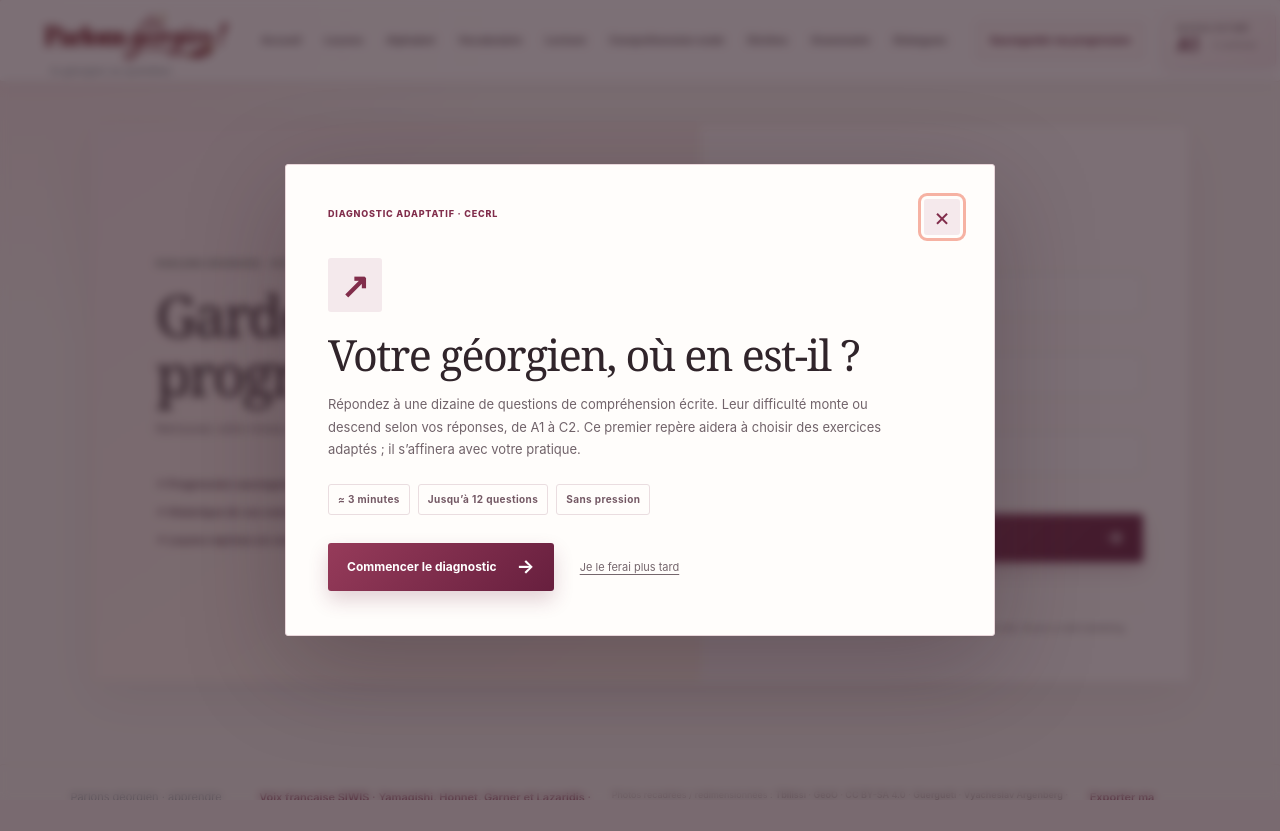
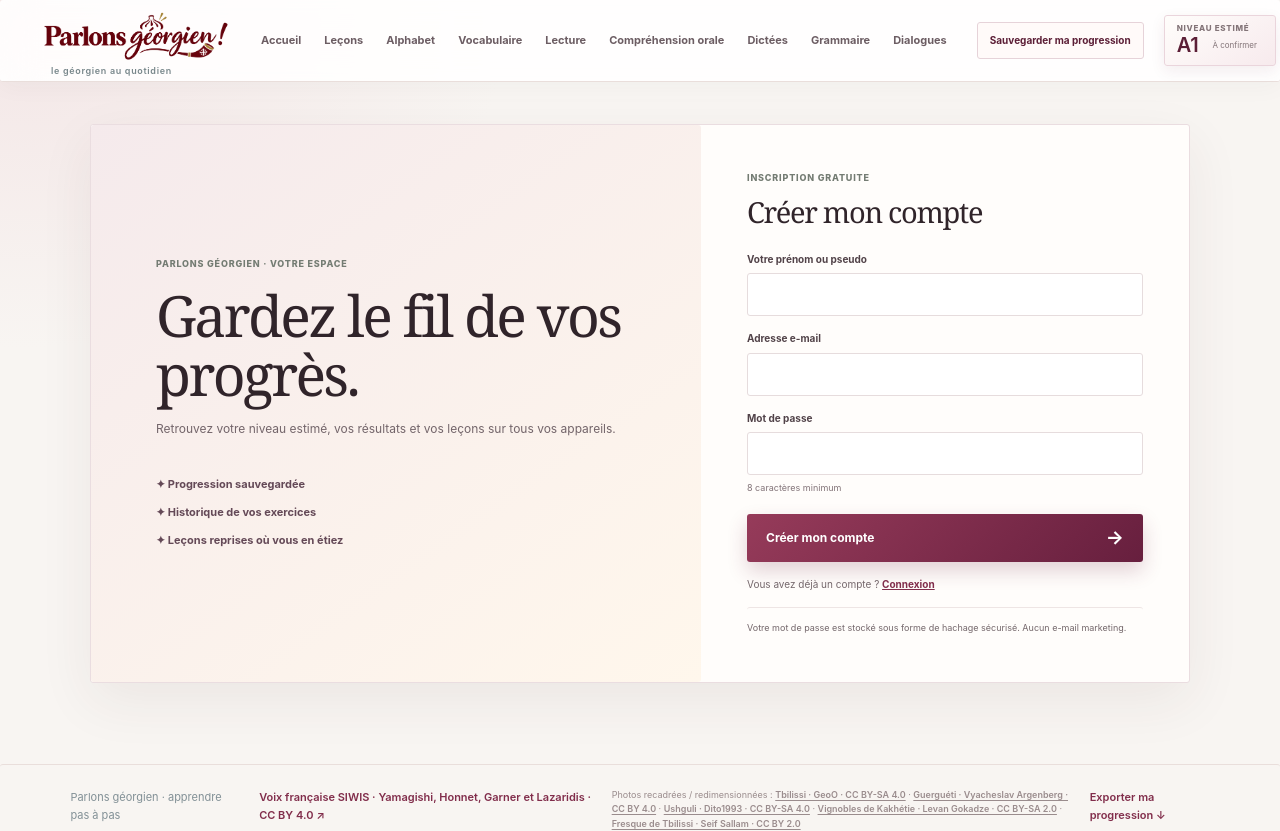
Before and after one commit to apachot/parlons-georgien, a Flask app: page /register in a window 1280 px wide. Shown: the top 831 px of the page. Before the commit the page ends 800 px from the top, so only its background shows below. Run offline with Flask 3, Linux system fonts and the light colour scheme.

Commit message:
Turn placement onboarding into optional level test

```diff
--- a/app/static/account-sync.js
+++ b/app/static/account-sync.js
@@ -69,16 +69,16 @@
         const levels = localIsNewer
           ? {...(profile.levels || {}), ...(localProfile.levels || {})}
           : {...(localProfile.levels || {}), ...(profile.levels || {})};
-        const remoteOnboarding = profile.onboarding || {};
-        const localOnboarding = localProfile.onboarding || {};
-        const onboarding = remoteOnboarding.completedAt ? remoteOnboarding
-          : localOnboarding.completedAt ? localOnboarding
-          : (String(localOnboarding.updatedAt || '') > String(remoteOnboarding.updatedAt || '') ? localOnboarding : remoteOnboarding);
+        const remoteTest = profile.placementTest || profile.onboarding || {};
+        const localTest = localProfile.placementTest || localProfile.onboarding || {};
+        const placementTest = String(localTest.updatedAt || '') > String(remoteTest.updatedAt || '') ? localTest : remoteTest;
         profile = {...(localIsNewer ? profile : localProfile), ...profile,
           ratings, levels, history,
           overallLevel: (localIsNewer ? localProfile.overallLevel : profile.overallLevel) || localProfile.overallLevel || profile.overallLevel || null,
-          onboarding};
+          placementTest};
       }
+      profile.placementTest = profile.placementTest || profile.onboarding || {};
+      delete profile.onboarding;
       profile.accountOwner = String(userId);
       try { localStorage.setItem(PROFILE_KEY, JSON.stringify(profile)); } catch (_) {}
       const browserData = {...(remote.browser_data || {}), ...(mayImportLocal ? localStorageData : {})};
--- a/app/static/learning-profile.js
+++ b/app/static/learning-profile.js
@@ -5,7 +5,7 @@
   const SKILL_NAMES = {
     alphabet: 'Alphabet', vocabulary: 'Vocabulaire', reading: 'Lecture',
     comprehension: 'Compréhension orale', dictation: 'Dictées',
-    grammar: 'Grammaire', dialogues: 'Dialogues', mixed: 'Révisions', placement: 'Test de positionnement'
+    grammar: 'Grammaire', dialogues: 'Dialogues', mixed: 'Révisions', placement: 'Testez votre géorgien'
   };
   const levelFromRating = rating => {
     if (rating < 900) return 'A1';
@@ -30,10 +30,11 @@
   const readProfile = () => {
     try {
       const data = JSON.parse(localStorage.getItem(STORAGE_KEY) || '{}');
+      const placementTest = data.placementTest || data.onboarding || {};
       return {ratings: data.ratings || {}, history: Array.isArray(data.history) ? data.history : [],
         levels: data.levels || {}, overallLevel: data.overallLevel || null, pending: data.pending || {},
-        onboarding: data.onboarding || {completedAt: null, dismissedAt: null}, accountOwner: data.accountOwner || null};
-    } catch (_) { return {ratings: {}, history: [], levels: {}, overallLevel: null, pending: {}, onboarding: {completedAt: null, dismissedAt: null}, accountOwner: null}; }
+        placementTest, accountOwner: data.accountOwner || null};
+    } catch (_) { return {ratings: {}, history: [], levels: {}, overallLevel: null, pending: {}, placementTest: {}, accountOwner: null}; }
   };
   let profile = readProfile();
   const activeQuestion = {};
@@ -65,7 +66,7 @@
     const personal = window.getEstimatedCefr(skill);
     return LEVELS[Math.max(LEVELS.indexOf(overall), LEVELS.indexOf(personal))];
   };
-  window.recordPlacementAssessment = responses => {
+  window.recordPlacementTest = responses => {
     if (!Array.isArray(responses) || !responses.length) return overallLevel();
     const placement = profile.ratings.placement || {value: profile.history.length ? overallRating() : 1000, count: 0, correct: 0};
     responses.forEach(item => {
@@ -78,22 +79,18 @@
       placement.correct += score;
       profile.levels.placement = hysteresisLevel(placement.value, profile.levels.placement || levelFromRating(placement.value));
       profile.history.push({at: item.at || new Date().toISOString(), skill: 'placement', level, correct: item.correct,
-        score, attempts: 1, wrong: item.correct ? 0 : 1, rating: placement.value, source: 'onboarding'});
+        score, attempts: 1, wrong: item.correct ? 0 : 1, rating: placement.value, source: 'placement-test'});
     });
     profile.ratings.placement = placement;
     profile.overallLevel = hysteresisLevel(overallRating(), profile.overallLevel || levelFromRating(overallRating()));
-    profile.onboarding = {completedAt: new Date().toISOString(), dismissedAt: profile.onboarding?.dismissedAt || null,
+    profile.placementTest = {completedAt: new Date().toISOString(),
       questionCount: responses.length, correct: responses.filter(item => item.correct).length, draft: null};
     if (profile.history.length > 5000) profile.history.splice(0, profile.history.length - 5000);
     saveProfile();
     return overallLevel();
   };
-  window.dismissPlacementWelcome = () => {
-    profile.onboarding = {...(profile.onboarding || {}), dismissedAt: new Date().toISOString(), dismissedVersion: 2};
-    saveProfile();
-  };
   window.savePlacementDraft = draft => {
-    profile.onboarding = {...(profile.onboarding || {}), draft: draft || null,
+    profile.placementTest = {...(profile.placementTest || {}), draft: draft || null,
       updatedAt: new Date().toISOString()};
     saveProfile();
   };
@@ -259,7 +256,7 @@
     dialog?.addEventListener('click', event => { if (event.target === dialog) dialog.close(); });
     document.querySelector('#open-placement')?.addEventListener('click', () => {
       dialog?.close();
-      if (window.openPlacementDiagnostic) window.openPlacementDiagnostic();
+      if (window.openPlacementTest) window.openPlacementTest();
       else document.querySelector('#placement-dialog')?.showModal();
     });
   });
--- a/app/static/placement.js
+++ b/app/static/placement.js
@@ -11,7 +11,10 @@
   const show = selector => $(selector).classList.remove('hidden');
   const hide = selector => $(selector).classList.add('hidden');
   const readDraft = () => {
-    try { return JSON.parse(localStorage.getItem(PROFILE_KEY) || '{}').onboarding?.draft || null; }
+    try {
+      const profile = JSON.parse(localStorage.getItem(PROFILE_KEY) || '{}');
+      return profile.placementTest?.draft || profile.onboarding?.draft || null;
+    }
     catch (_) { return null; }
   };
   const saveDraft = () => {
@@ -70,7 +73,7 @@
     show('#placement-next');
   };
   const start = () => {
-    state = {level: 'A2', index: 0, streak: 0, responses: [], used: new Set(), item: null, locked: false,
+    state = {level: 'A1', index: 0, streak: 0, responses: [], used: new Set(), item: null, locked: false,
       startedAt: new Date().toISOString()};
     beginScreen();
     saveDraft();
@@ -153,14 +156,15 @@
     hide('#placement-quiz');
     show('#placement-result');
     const correct = state.responses.filter(item => item.correct).length;
-    const level = window.recordPlacementAssessment(state.responses);
+    const level = window.recordPlacementTest(state.responses);
     $('#placement-progress-fill').style.width = '100%';
-    $('#placement-result-title').textContent = `Votre niveau de départ : ${level}`;
-    $('#placement-result-copy').textContent = 'Cette estimation est un premier repère, construit à partir de vos réponses. Elle évoluera au fil de vos exercices et de vos réussites.';
-    $('#placement-result-stats').innerHTML = `<div><b>${correct}/${state.responses.length}</b><span>bonnes réponses</span></div><div><b>${state.responses[0]?.level || 'A2'} → ${state.responses.at(-1)?.level || 'A2'}</b><span>difficulté explorée</span></div>`;
+    $('#placement-result-title').textContent = `Votre niveau estimé : ${level}`;
+    $('#placement-result-copy').textContent = 'Cette estimation se base sur vos réponses au test. Elle pourra évoluer à mesure que vous pratiquerez.';
+    $('#placement-result-stats').innerHTML = `<div><b>${correct}/${state.responses.length}</b><span>bonnes réponses</span></div><div><b>${state.responses[0]?.level || 'A1'} → ${state.responses.at(-1)?.level || 'A1'}</b><span>difficulté explorée</span></div>`;
   };
 
-  window.openPlacementDiagnostic = () => {
+  window.openPlacementTest = async () => {
+    await window.accountSyncReady;
     const draft = readDraft();
     if (!restore(draft)) {
       state = null;
@@ -172,10 +176,6 @@
   };
 
   $('#placement-start')?.addEventListener('click', start);
-  $('#placement-later')?.addEventListener('click', () => {
-    window.dismissPlacementWelcome?.();
-    dialog.close();
-  });
   $('.placement-close')?.addEventListener('click', () => dialog.close());
   $('#placement-finish')?.addEventListener('click', () => dialog.close());
   dialog.addEventListener('click', event => { if (event.target === dialog) dialog.close(); });
@@ -189,13 +189,6 @@
   });
   document.addEventListener('DOMContentLoaded', async () => {
     await window.accountSyncReady;
-    try {
-      const profile = JSON.parse(localStorage.getItem(PROFILE_KEY) || '{}');
-      if (!profile.onboarding?.completedAt && restore(profile.onboarding?.draft)) {
-        dialog.showModal();
-      } else if (!profile.onboarding?.completedAt && profile.onboarding?.dismissedVersion !== 2) {
-        dialog.showModal();
-      }
-    } catch (_) { /* The assessment remains available from the level profile. */ }
+    if (restore(readDraft())) dialog.showModal();
   });
 })();
--- a/app/templates/base.html
+++ b/app/templates/base.html
@@ -7,7 +7,7 @@
   <link rel="icon" type="image/png" href="{{ url_for('static', filename='parlons-georgien-logo.png') }}">
   <link rel="stylesheet" href="{{ url_for('static', filename='style.css') }}?v=modern-v1">
   <link rel="stylesheet" href="{{ url_for('static', filename='modern.css') }}?v=4">
-  <link rel="stylesheet" href="{{ url_for('static', filename='theme.css') }}?v=placement-resume-v2">
+  <link rel="stylesheet" href="{{ url_for('static', filename='theme.css') }}?v=placement-test-v1">
   <link rel="stylesheet" href="{{ url_for('static', filename='wow.css') }}?v=8">
   {% block page_styles %}{% endblock %}
 </head>
@@ -29,22 +29,22 @@
   <div class="progress-summary" id="progress-summary"></div>
   <section class="progress-chart-section"><div class="progress-section-title"><b>Évolution du niveau estimé</b><span>par question</span></div><div id="progress-chart" class="progress-chart"></div></section>
   <section class="progress-skills-section"><div class="progress-section-title"><b>Par compétence</b><span id="progress-period"></span></div><div id="progress-skills"></div></section>
-  <div class="progress-dialog-actions"><button class="button secondary" id="open-placement" type="button">Évaluer mon niveau</button></div>
+  <div class="progress-dialog-actions"><button class="button secondary" id="open-placement" type="button">Testez votre géorgien</button></div>
   <div class="progress-history" id="progress-history"></div>
 </dialog>
 <dialog class="placement-dialog" id="placement-dialog" aria-labelledby="placement-title">
-  <div class="placement-head"><div><span class="exercise-level-kicker">Diagnostic adaptatif · CECRL</span><button class="progress-close placement-close" type="button" aria-label="Fermer">×</button></div></div>
+  <div class="placement-head"><div><span class="exercise-level-kicker">Test adaptatif · CECRL</span><button class="progress-close placement-close" type="button" aria-label="Fermer">×</button></div></div>
   <section id="placement-intro" class="placement-intro">
     <div class="placement-mark" aria-hidden="true">↗</div>
-    <h2 id="placement-title">Votre géorgien, où en est-il ?</h2>
-    <p>Répondez à une dizaine de questions de compréhension écrite. Leur difficulté monte ou descend selon vos réponses, de A1 à C2. Ce premier repère aidera à choisir des exercices adaptés ; il s’affinera avec votre pratique.</p>
-    <div class="placement-meta"><span>≈ 3 minutes</span><span>Jusqu’à 12 questions</span><span>Sans pression</span></div>
-    <div class="placement-actions"><button class="button primary" id="placement-start" type="button">Commencer le diagnostic <span>→</span></button><button class="placement-later" id="placement-later" type="button">Je le ferai plus tard</button></div>
+    <h2 id="placement-title">Testez votre géorgien !</h2>
+    <p>Quelques questions courtes pour découvrir ce que vous savez déjà. Le test commence doucement et s’adapte à vos réponses. Vous pouvez choisir « Je ne sais pas » ou arrêter à tout moment.</p>
+    <div class="placement-meta"><span>≈ 3 minutes</span><span>Jusqu’à 12 questions</span><span>À votre rythme</span></div>
+    <div class="placement-actions"><button class="button primary" id="placement-start" type="button">Lancer le test <span>→</span></button></div>
   </section>
   <section id="placement-quiz" class="placement-quiz hidden" aria-live="polite">
-    <div class="placement-progress-line"><span id="placement-count">Question 1</span><span class="placement-level-tag" id="placement-level">A2</span></div>
+    <div class="placement-progress-line"><span id="placement-count">Question 1</span><span class="placement-level-tag" id="placement-level">A1</span></div>
     <div class="placement-progress"><i id="placement-progress-fill"></i></div>
-    <p class="placement-instruction">Lisez ce passage en géorgien, puis choisissez la bonne réponse.</p>
+    <p class="placement-instruction">Lisez ce passage en géorgien, puis choisissez une réponse. Vous pouvez aussi passer.</p>
     <blockquote class="placement-text ka" lang="ka" id="placement-text"></blockquote>
     <h3 id="placement-question"></h3>
     <div id="placement-options" class="placement-options"></div>
@@ -61,7 +61,7 @@
 </dialog>
 <script src="{{ url_for('static', filename='app.js') }}?v=modern-v1" defer></script>
 <script src="{{ url_for('static', filename='learning-profile.js') }}?v=account-v1" defer></script>
-<script src="{{ url_for('static', filename='placement.js') }}?v=placement-resume-v3" defer></script>
+<script src="{{ url_for('static', filename='placement.js') }}?v=placement-test-v1" defer></script>
 <script src="{{ url_for('static', filename='account-sync.js') }}?v=account-v1" defer></script>
 {% block scripts %}{% endblock %}
 </body></html>
```
